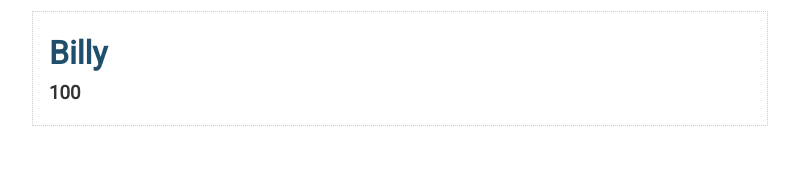
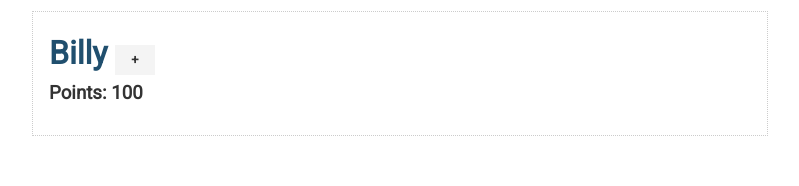
Before and after one commit to markpackham/svelte-scoreboard-learn, a Svelte app: page / in a window 1280 px wide. Shown: the top 186 px of the page, without its empty margins (240-1039 px from the left). Built offline with nearby package versions, Linux system fonts and the light colour scheme.

Commit message:
add toggle menu
https://youtu.be/uK2RnIzrQ0M?t=879

```diff
--- a/src/App.svelte
+++ b/src/App.svelte
@@ -1,17 +1,36 @@
 <script>
 	let name = "Billy";
 	let points = 100;
+	let showControls = false;
+
+	const addPoint = () => points += 1;
+	const removePoint = () => points -= 1;
+	const toggleControls = () => showControls = !showControls;
 </script>
 
 <style>
-	h1 {
+	h1{
 		color:var(--primary-color);
+	}
+
+	h3{
+		margin-bottom:10px;
 	}
 </style>
 
 <div class="container">
 	<div class="card">
-		<h1>{name}</h1>
-		<h3>{points}</h3>
+		<h1>{name}
+		<button class="btn btn-sm" on:click={toggleControls}>
+			{#if showControls}-{:else}+
+			{/if}
+		</button>
+		</h1>
+		<h3>Points: {points}</h3>
+		{#if showControls}
+		<button class="btn" on:click={addPoint}>+1</button>
+		<button class="btn-dark" on:click={removePoint}>-1</button>
+		<input type="number" bind:value={points}>
+		{/if}
 	</div>
 </div>
```
